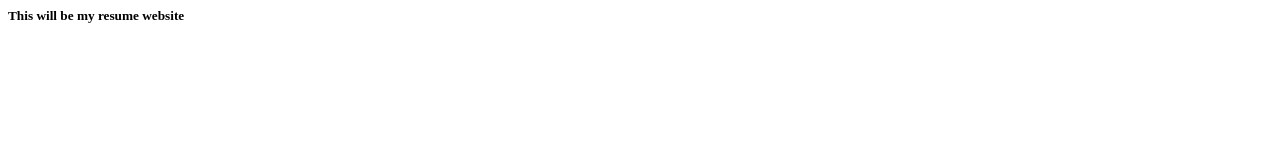
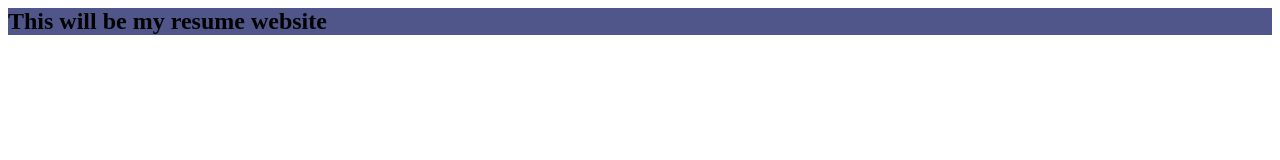
Before and after one commit to Talia-Bland/Talia-Bland.github.io, a plain HTML site: page index.html in a window 1280 px wide. Drawn offline with Linux system fonts and the light colour scheme.

Commit message:
Added a little styling for the website

```diff
--- a/index.html
+++ b/index.html
@@ -4,6 +4,6 @@
     <title>Welcome to The Web Resume of Talia Bland</title>
   </head>
   <body>
-    <h5>This will be my resume website</h5>
+    <h2 style="background-color: rgb(81, 86, 138);">This will be my resume website</h2>
   </body>
 </html>
--- a/resumeWebsiteJavaScript.js
+++ b/resumeWebsiteJavaScript.js
@@ -1 +1 @@
-//placeholder
+// placeholder
--- /dev/null
+++ b/stylesheet.css
@@ -0,0 +1,12 @@
+body{
+    background-color: rgb(85, 176, 166);
+}
+h1 {
+    text-align: center;
+}
+h2 {
+    /* placeholder */
+}
+p {
+    font-size: medium;
+}
```
